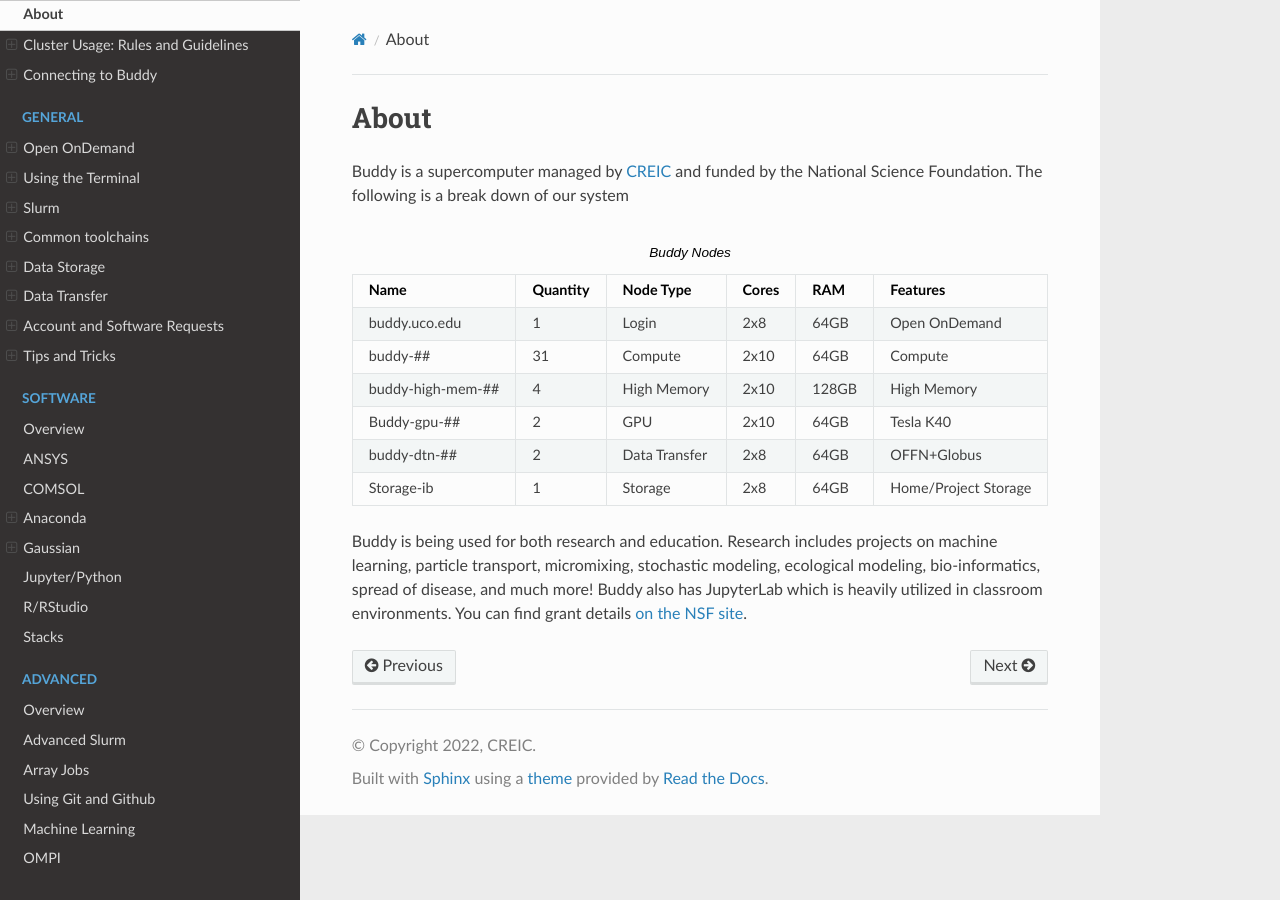
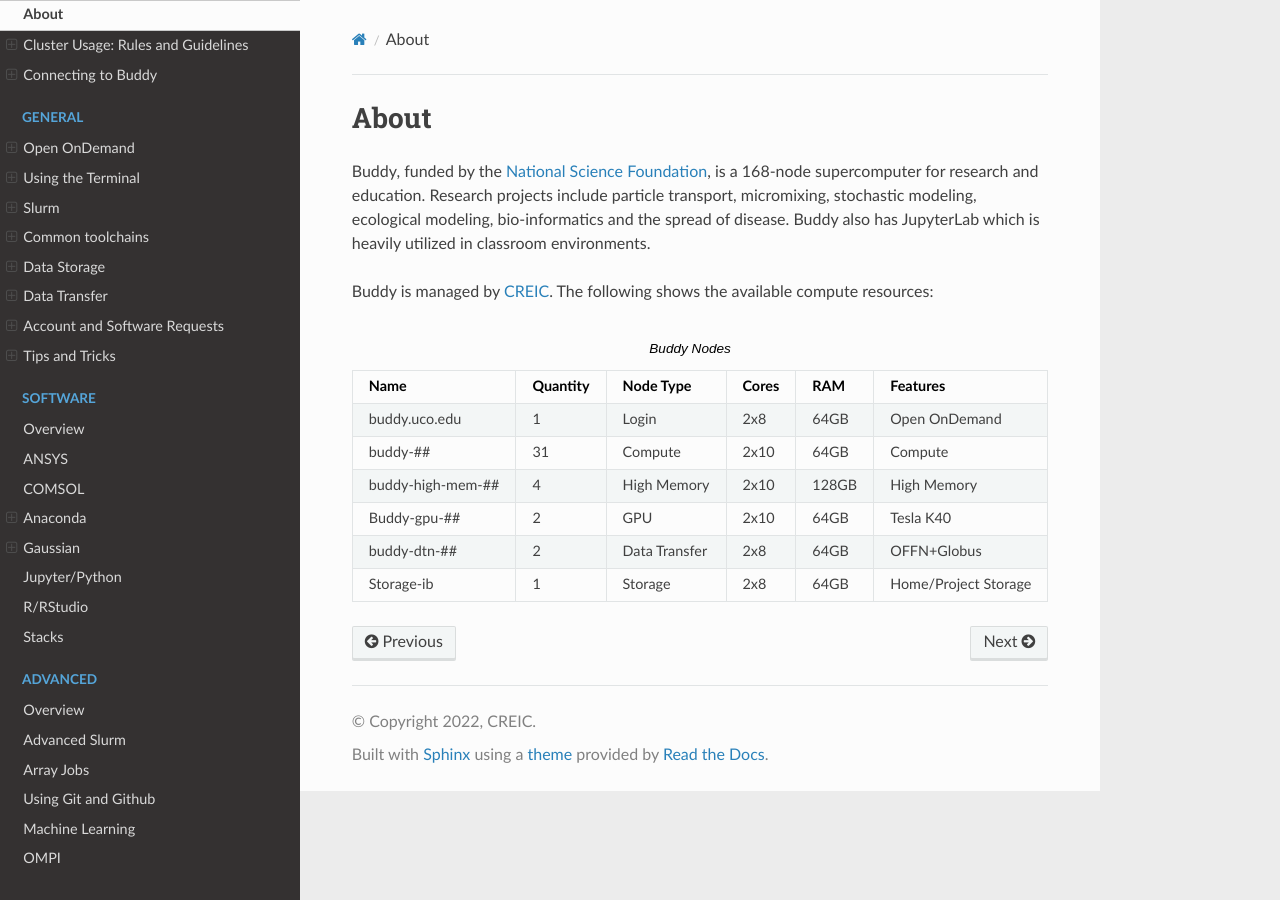
Before and after one commit to UCO-HPC/buddy-documentation, a Sphinx documentation site: the page built from source/quickstart/about.rst, in a window 1280 px wide. Built offline with Sphinx 7.4.7 and the Read the Docs theme 3.1.0, drawn with Linux system fonts in a browser that asks for light colours.

Commit message:
Testing by modifying the about page

```diff
--- a/source/quickstart/about.rst
+++ b/source/quickstart/about.rst
@@ -1,10 +1,10 @@
 About
 =====
 
-Buddy is a supercomputer managed by `CREIC <https://www.uco.edu/cms/research-centers/creic/>`_ and funded by the National Science Foundation. The following is a break down of our system
+Buddy, funded by the `National Science Foundation <https://www.nsf.gov/awardsearch/showAward?AWD_ID=1429702>`_, is a 168-node supercomputer for research and education. Research projects include particle transport, micromixing, stochastic modeling, ecological modeling, bio-informatics and the spread of disease. Buddy also has JupyterLab which is heavily utilized in classroom environments.
+
+Buddy is managed by `CREIC <https://www.uco.edu/cms/research-centers/creic/>`_. The following shows the available compute resources:
 
 .. csv-table:: Buddy Nodes
    :file: /_static/tables/buddy_nodes.csv
    :header-rows: 1
-
-Buddy is being used for both research and education. Research includes projects on machine learning, particle transport, micromixing, stochastic modeling, ecological modeling, bio-informatics, spread of disease, and much more! Buddy also has JupyterLab which is heavily utilized in classroom environments. You can find grant details `on the NSF site <https://www.nsf.gov/awardsearch/showAward?AWD_ID=1429702>`_.
```
